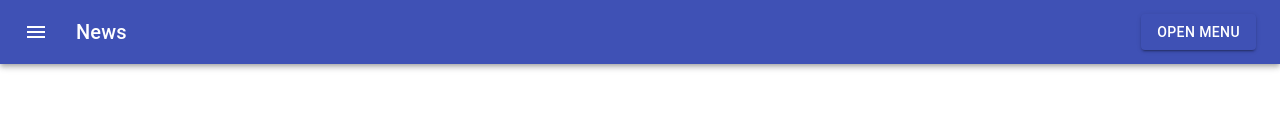
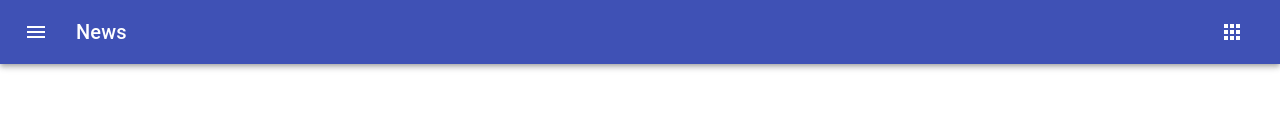
Before and after one commit to mcasteller/node_react_boilerplate, a React (Create React App) app in the folder client/: page / in a window 1280 px wide. Shown: the top 139 px of the page. Built offline with nearby package versions, Linux system fonts and the light colour scheme.

Commit message:
1. add user menu icon 2. add new client side paths

```diff
--- a/client/src/App.js
+++ b/client/src/App.js
@@ -20,7 +20,8 @@ export default function App () {
             <Route path="/" component={Home} exact/>
             <AuthenticatedContent>
               <Switch>
-                <Route path="/profile" component={Person} />
+                <Route path="/settings/account" component={Person} />
+                <Route path="/dashboard" component={Person} />
               </Switch>
             </AuthenticatedContent>
           </Switch>
--- a/client/src/components/ProfileMenu/index.js
+++ b/client/src/components/ProfileMenu/index.js
@@ -1,12 +1,13 @@
 import React, { useContext } from 'react';
 import _ from 'lodash';
 import { withStyles } from '@material-ui/core/styles';
-import Button from '@material-ui/core/Button';
+import IconButton from '@material-ui/core/IconButton';
 import Menu from '@material-ui/core/Menu';
 import Link from '@material-ui/core/Link';
 import MenuItem from '@material-ui/core/MenuItem';
 import ListItem from '@material-ui/core/ListItem';
 import ListItemIcon from '@material-ui/core/ListItemIcon';
+import AppsIcon from '@material-ui/icons/Apps';
 import ListItemText from '@material-ui/core/ListItemText';
 import ListItemAvatar from '@material-ui/core/ListItemAvatar';
 import SettingsIcon from '@material-ui/icons/Settings';
@@ -151,15 +152,14 @@ export default function ProfileMenu () {
 
   return (
     <div>
-      <Button
+      <IconButton
         aria-controls="customized-menu"
         aria-haspopup="true"
-        variant="contained"
-        color="primary"
+        color="inherit"
         onClick={handleClick}
       >
-        Open Menu
-      </Button>
+        <AppsIcon />
+      </IconButton>
       <StyledMenu
         id="customized-menu"
         anchorEl={anchorEl}
--- a/client/src/context/AppProvider/actions.js
+++ b/client/src/context/AppProvider/actions.js
@@ -1,4 +1,5 @@
 import * as api from './api';
+import history from '../../history';
 
 // Constants
 export const constants = {
@@ -39,6 +40,8 @@ export function createActions ( dispatch ) {
         // const response = await api.logout();
         const response = { message: 'User successfully loged out!' }
 
+        history.push( '/' );
+
         localStorage.removeItem( "user" );
 
         dispatch( {
--- a/client/src/context/AppProvider/reducer.js
+++ b/client/src/context/AppProvider/reducer.js
@@ -9,9 +9,9 @@ const reducer = ( state, action ) => {
   case constants.GET_USER_PROFILE_FAILURE:
     return { ...state, error: action.errorMessage }
   case constants.LOGOUT_SUCCESS:
-    return { ...state, user: {}, alert: action.alert }
+    return { ...state, user: undefined, alert: action.alert }
   case constants.LOGOUT_FAILURE:
-    return { ...state, user: {}, error: action.errorMessage }
+    return { ...state, error: action.errorMessage }
   case constants.ALERT:
     return { ...state, alert: action.alert }
   case constants.CLEAR_ALERT:
```
